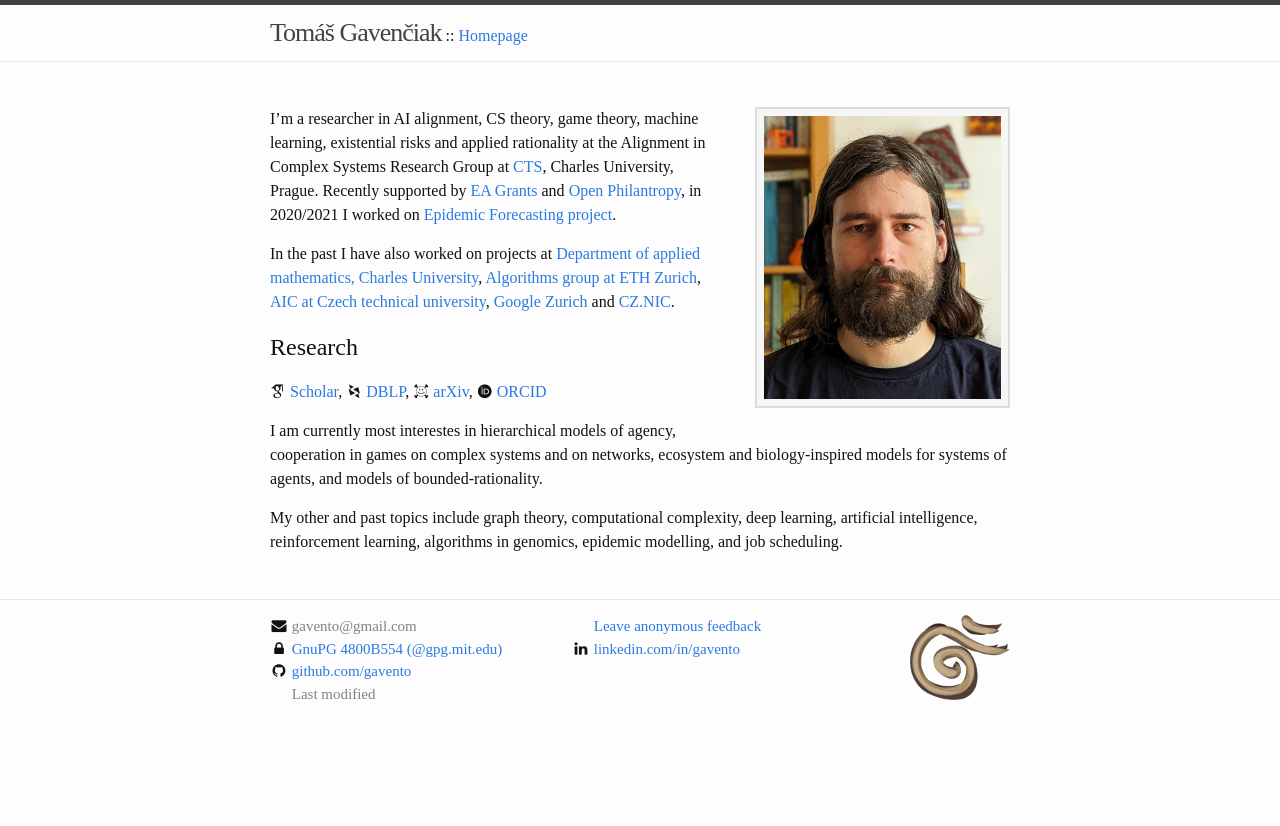
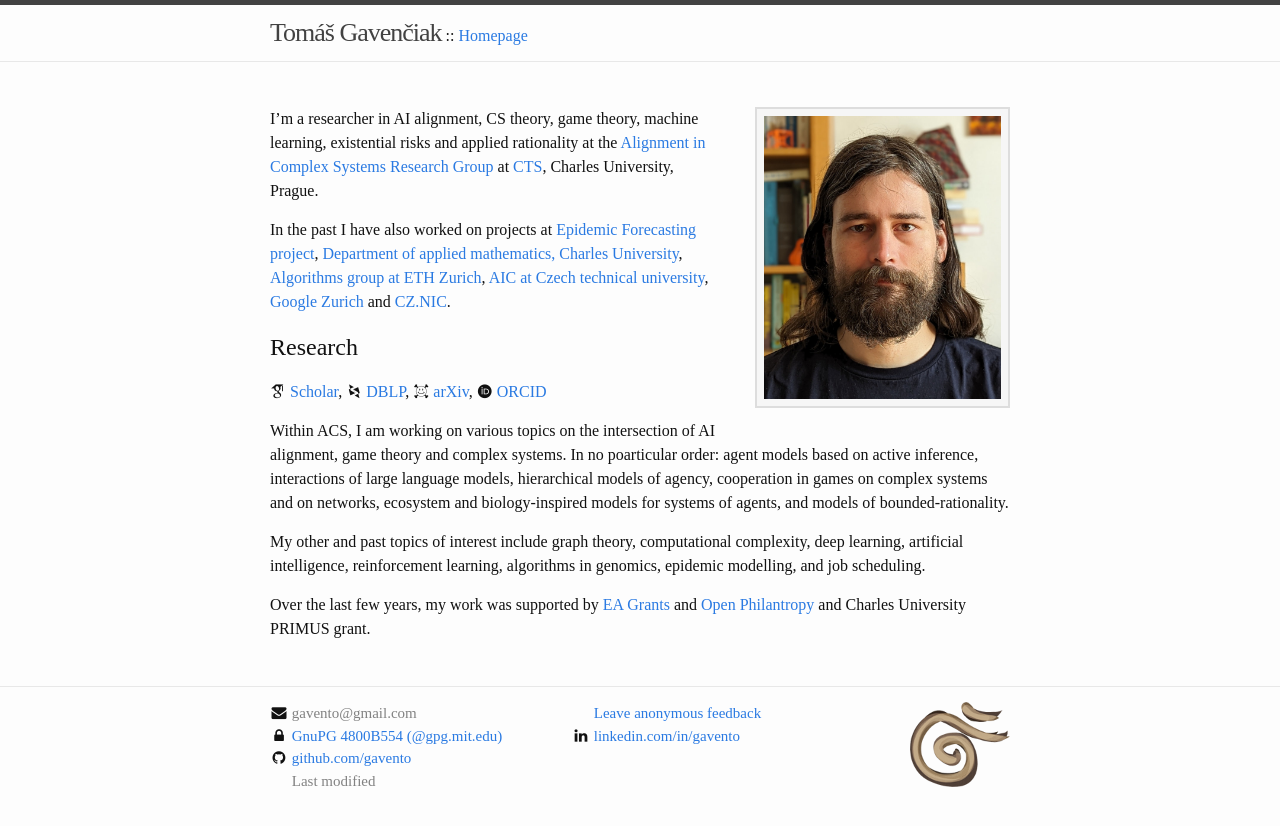
Before and after one commit to gavento/gavento.github.io, a Jekyll site: the page built from index.md, in a window 1280 px wide. Shown: the top 826 px of the page. Built offline with Jekyll 4.4.1, drawn with Linux system fonts in a browser that asks for light colours; some web fonts are replaced.

Commit message:
Update homepage

```diff
--- a/index.md
+++ b/index.md
@@ -7,10 +7,10 @@ title: Homepage
 
 <img src="/style/gavento-m.jpg" class="index-portait-img">
 
-I'm a researcher in AI alignment, CS theory, game theory, machine learning, existential risks and applied rationality at the Alignment in Complex Systems Research Group at [CTS](http://www.cts.cuni.cz/index.php?m=3&lang=en), Charles University, Prague.
-Recently supported by [EA Grants](https://www.effectivealtruism.org/grants/) and [Open Philantropy](https://www.openphilanthropy.org/), in 2020/2021 I worked on [Epidemic Forecasting project](http://epidemicforecasting.org/).
+I'm a researcher in AI alignment, CS theory, game theory, machine learning, existential risks and applied rationality at the [Alignment in Complex Systems Research Group](https://acsresearch.org/) at [CTS](http://www.cts.cuni.cz/index.php?m=3&lang=en), Charles University, Prague.
 
 In the past I have also worked on projects at
+[Epidemic Forecasting project](http://epidemicforecasting.org/),
 [Department of applied mathematics, Charles University](http://kam.mff.cuni.cz/),
 [Algorithms group at ETH Zurich](http://inf.ethz.ch/),
 [AIC at Czech technical university](http://cs.felk.cvut.cz/),
@@ -24,9 +24,12 @@ In the past I have also worked on projects at
 [<i class="ai black ai-arxiv"></i> arXiv](https://arxiv.org/find/all/1/au:+Gavenciak_T/0/1/0/all/0/),
 [<i class="ai black ai-orcid"></i> ORCID](https://orcid.org/0000-0003-1119-2426)
 
-I am currently most interestes in hierarchical models of agency, cooperation in games on complex systems and on networks, ecosystem and biology-inspired models for systems of agents, and models of bounded-rationality.
+Within ACS, I am working on various topics on the intersection of AI alignment, game theory and complex systems. In no poarticular order: agent models based on active inference, interactions of large language models, hierarchical models of agency, cooperation in games on complex systems and on networks, ecosystem and biology-inspired models for systems of agents, and models of bounded-rationality.
 
-My other and past topics include graph theory, computational complexity, deep learning, artificial intelligence, reinforcement learning, algorithms in genomics, epidemic modelling, and job scheduling.
+My other and past topics of interest include graph theory, computational complexity, deep learning, artificial intelligence, reinforcement learning, algorithms in genomics, epidemic modelling, and job scheduling.
+
+Over the last few years, my work was supported by [EA Grants](https://www.effectivealtruism.org/grants/) and [Open Philantropy](https://www.openphilanthropy.org/) and Charles University PRIMUS grant.
+
 
 <!--
 ## SW Projects
```
